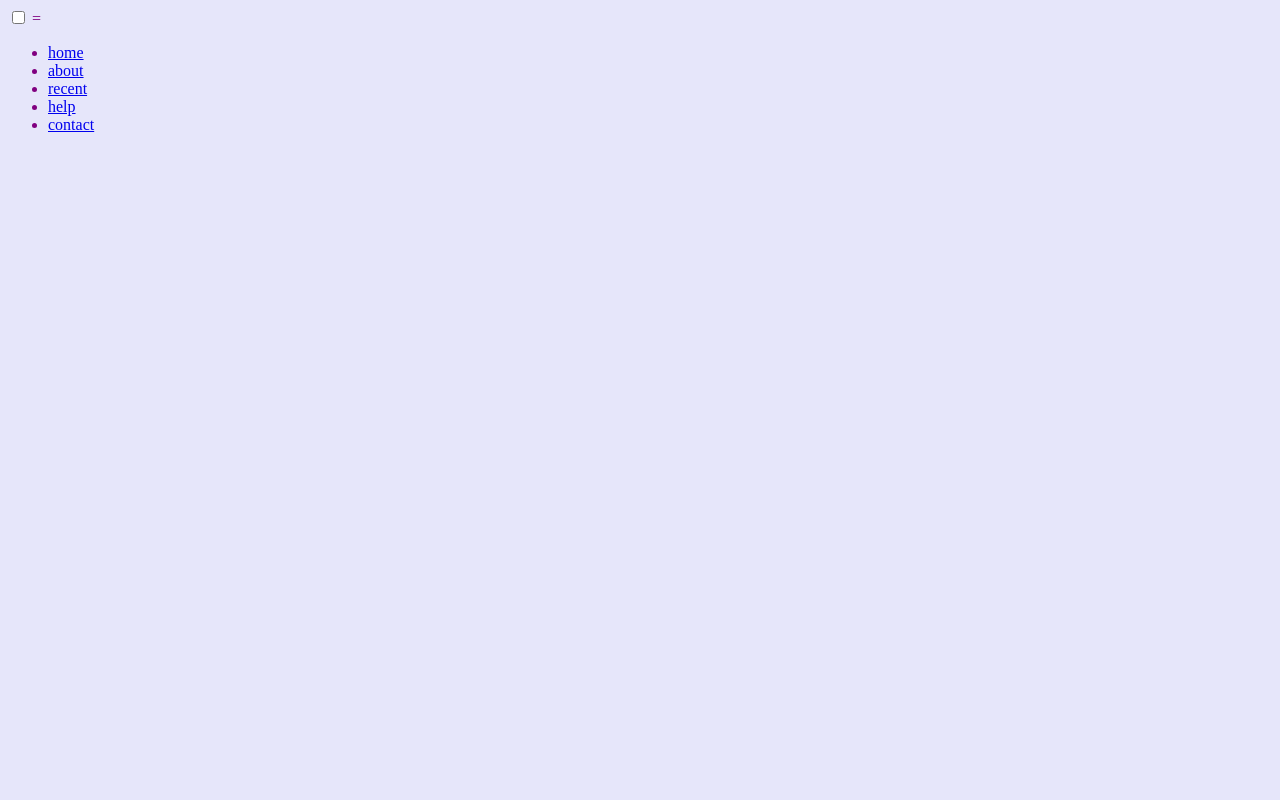
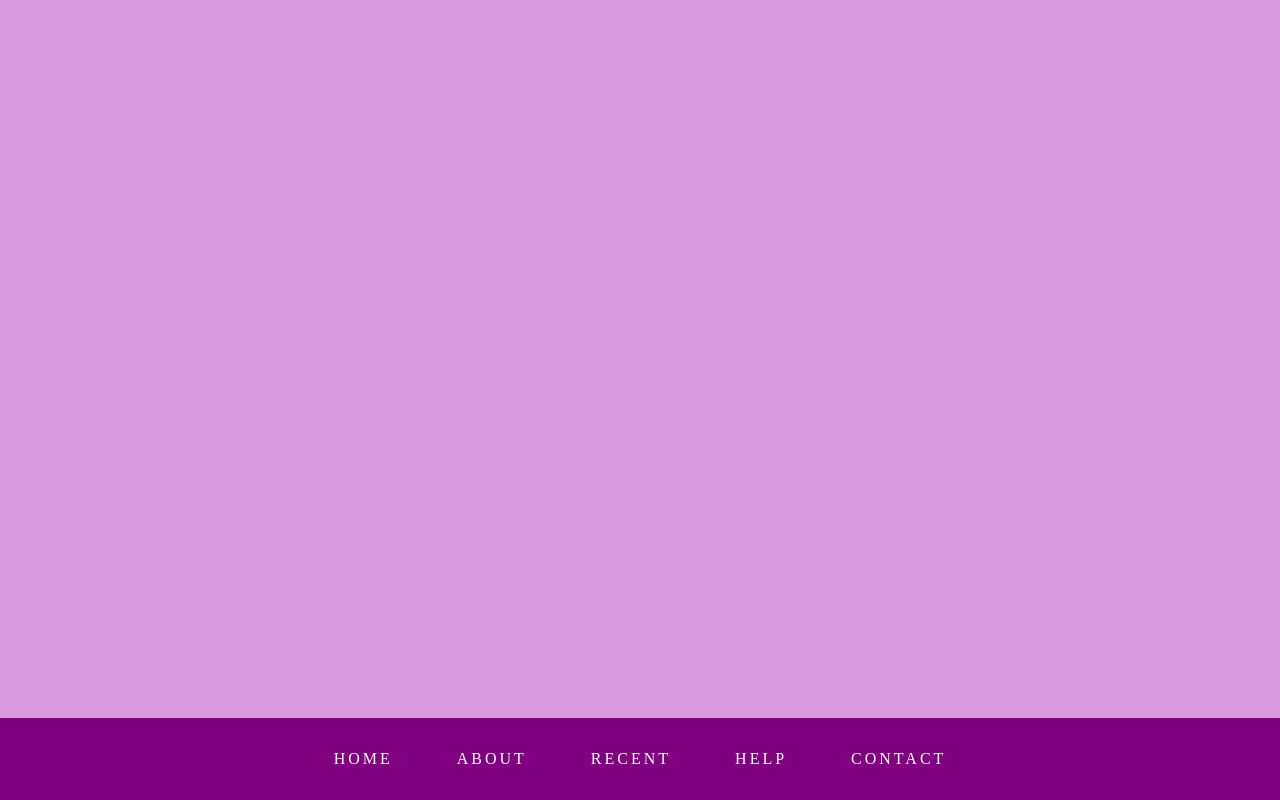
Before and after one commit to LewisNozaki/bottom-navbar, a plain HTML site: page index.html in a window 1280 px wide. Drawn offline with Linux system fonts and the light colour scheme.

Commit message:
added styles and updated semantics

```diff
--- a/css/style.css
+++ b/css/style.css
@@ -1,4 +1,100 @@
+* {
+  box-sizing: border-box;
+}
+
 body {
-  background: lavender;
+  margin: 0;
+  padding: 0;
+  background: rgb(217, 153, 223);
   color: purple;
 }
+
+header {
+  background: purple;
+  color: white;
+  position: fixed;
+  bottom: 0;
+  left: 0;
+  width: 100%;
+}
+
+/* styling the label */
+.collapsible-menu label {
+  font-size: 3em;
+  cursor: pointer;
+  width: 100%;
+  display: block;
+  text-align: center;
+  padding: 1rem;
+}
+
+/* hiding the checkbox */
+.collapsible-menu input {
+  display: none;
+}
+
+/* hide the navbar list - default for mobile */
+.menu-items {
+  max-height: 0;
+  overflow: hidden;
+}
+
+/* when checked, show navbar */
+#menu:checked ~ .menu-items {
+  max-height: 100%;
+}
+
+#menu:checked + #example span {
+  content: "\07";
+}
+
+nav ul {
+  list-style: none;
+  padding: 0;
+  margin: 0;
+  width: 100%;
+}
+
+nav ul li a {
+  display: block;
+  color: white;
+  padding: 1em;
+  text-decoration: none;
+  text-transform: uppercase;
+  text-align: center;
+  letter-spacing: 3px;
+}
+
+nav ul li a:hover,
+nav ul li a:focus {
+  background-color: rgb(80, 2, 80);
+  color: white;
+}
+
+/* Anything screen from 750px and above */
+@media only screen and (min-width: 750px) {
+  .container {
+    width: 100%;
+    max-width: 1200px;
+    margin: 0 auto;
+    padding: 0;
+  }
+
+  nav ul {
+    display: flex;
+    justify-content: center;
+    align-items: center;
+  }
+
+  nav ul li a {
+    padding: 2em;
+  }
+
+  #example {
+    display: none;
+  }
+
+  .menu-items {
+    max-height: 100%;
+  }
+}
--- a/index.html
+++ b/index.html
@@ -17,7 +17,7 @@
       </label>
 
       <!-- navigation -->
-      <nav class="menu-tems">
+      <nav class="menu-items">
         <ul>
           <li><a href="#">home</a></li>
           <li><a href="#">about</a></li>
```
